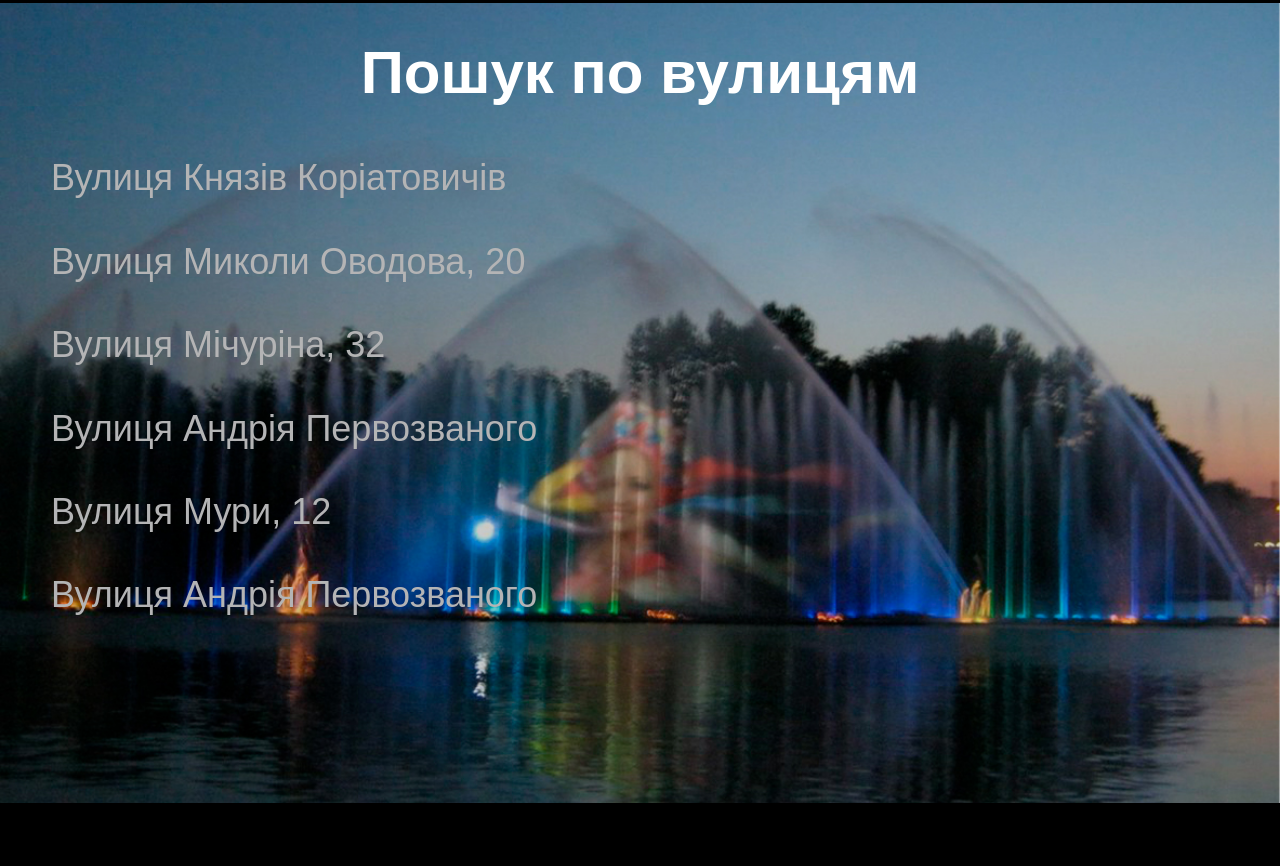
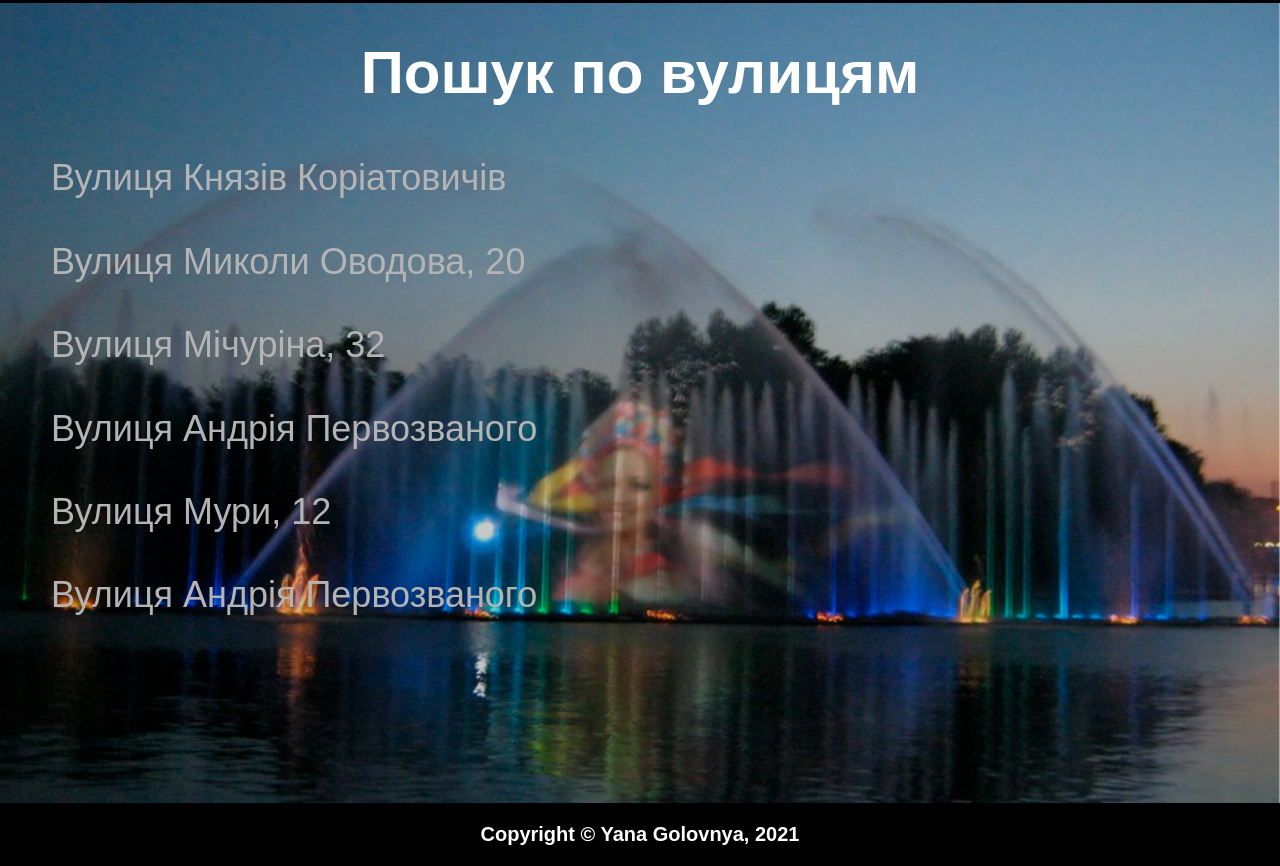
Before and after one commit to yana-golovnya/coursework, a website built with webpack: page src/index.html in a window 1280 px wide. Shown: the part 1554-2420 px from the top of the page. Before the commit the page ends 2357 px from the top, so only its background shows below. Built offline with nearby package versions, Linux system fonts and the light colour scheme; some packages are replaced by stand-ins of ours; no server answers; files whose address does not match are found by name.

Commit message:
Addad footer

```diff
--- a/src/index.html
+++ b/src/index.html
@@ -227,6 +227,14 @@
   </div>
 </section>
 
+<footer class="sticky-footer" style="margin: 20px;">
+  <div class="container">
+    <div class="text-center">
+      <small style="font-size: 20px; display: block; text-align: center;">Copyright © Yana Golovnya, 2021</small>
+    </div>
+  </div>
+</footer>
+
 <div class="modal modal__search" id="modal-search">
   <button class="close" id="close-search">&#10006;</button>
   <div class="modal-content">
```
Also changed, not shown: src/sights.html (+8 -0 lines), dist/index.html, dist/sights.html.
